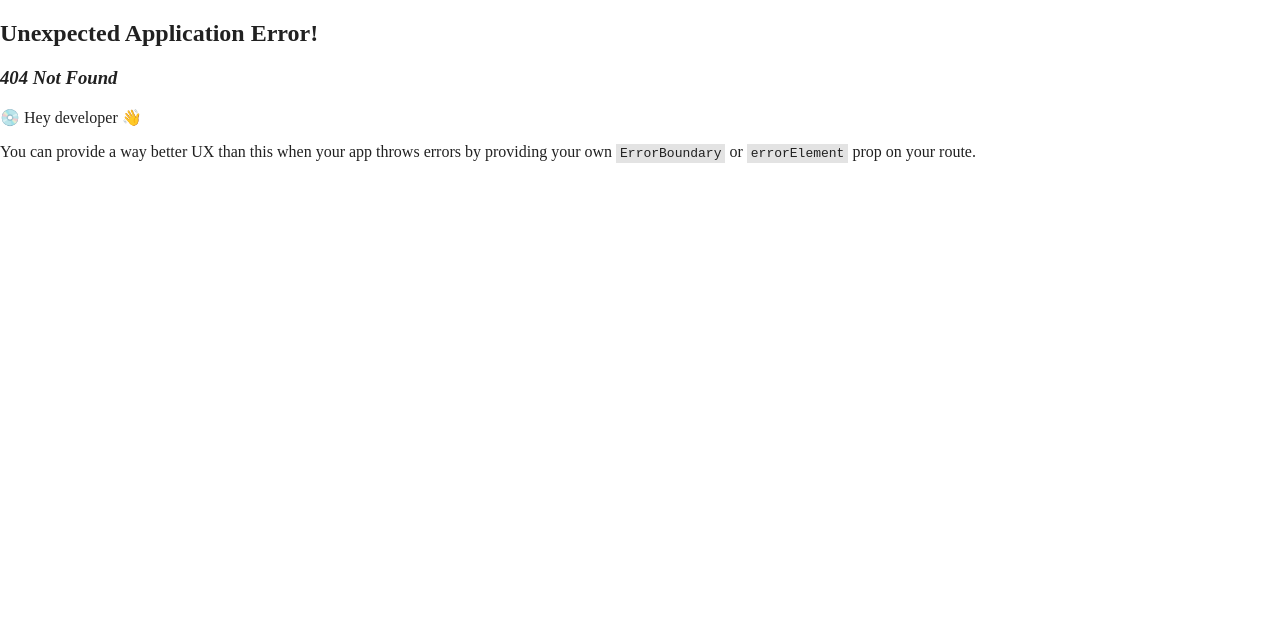
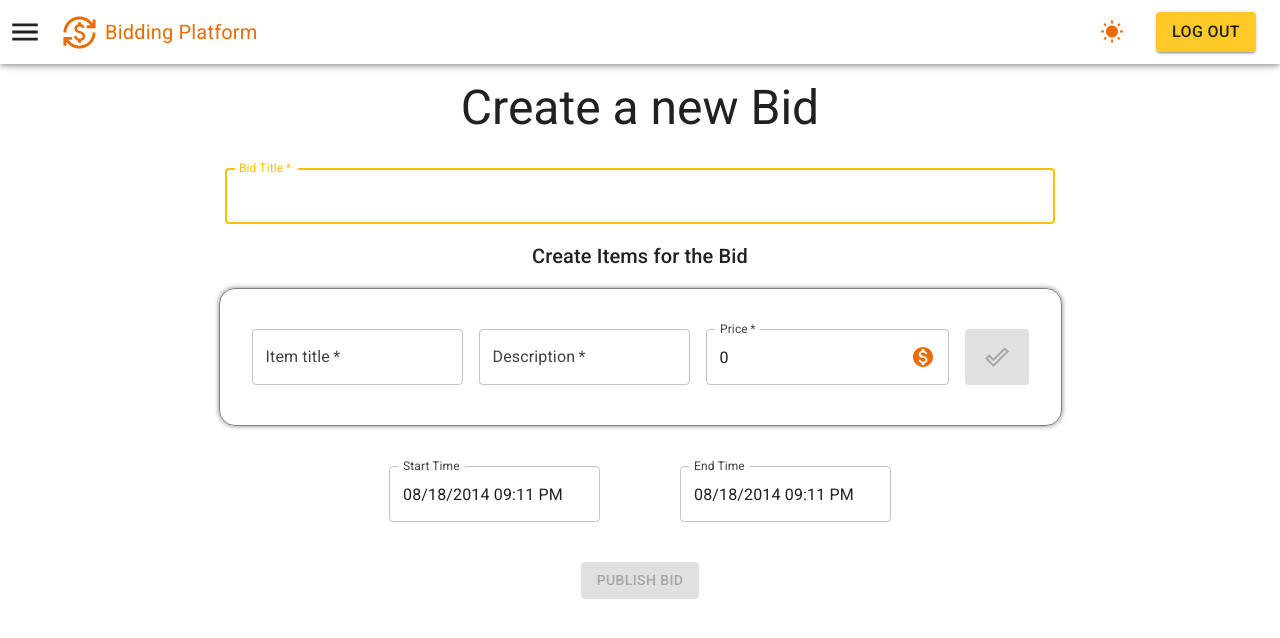
Before and after one commit to raj5036/Real-Time-Collaborative-Bidding-Engine, a React (Vite) app in the folder ui/: page /create-bid in a window 1280 px wide. Before the commit this address had no page. Shown: the top 638 px of the page. Built offline with nearby package versions, Linux system fonts and the light colour scheme.

Commit message:
Fix routing for specific user use cases

```diff
--- a/ui/src/components/Layout/Layout.tsx
+++ b/ui/src/components/Layout/Layout.tsx
@@ -2,15 +2,16 @@ import React from "react";
 import Header from "../Header/Header";
 import Sidebar from "../Sidebar/Sidebar";
 import { Outlet } from "react-router-dom";
+import { MainContainer } from "./LayoutStyles";
 
 const Layout: React.FC = () => {
 	return (
 		<React.Fragment>
 			<Header />
 			<Sidebar />
-			<main className="main-content">
+			<MainContainer>
 				<Outlet />
-			</main>
+			</MainContainer>
 		</React.Fragment>
 	)
 }
--- /dev/null
+++ b/ui/src/components/Layout/LayoutStyles.ts
@@ -0,0 +1,5 @@
+import { styled } from "@mui/material/styles";
+
+export const MainContainer = styled('main')(({ theme }) => `
+	margin-top: ${theme.spacing(10)};
+`)
--- /dev/null
+++ b/ui/src/pages/BiddingPage/BiddingPage.tsx
@@ -0,0 +1,11 @@
+import React from "react";
+
+const BiddingPage: React.FC = () => {
+	return (
+		<React.Fragment>
+			Bidding Page
+		</React.Fragment>
+	)
+}
+
+export default BiddingPage
--- /dev/null
+++ b/ui/src/pages/BidsLeaderBoardPage/BidsLeaderBoard.tsx
@@ -0,0 +1,12 @@
+import React from "react";
+
+const BidsLeaderBoardPage: React.FC = () => {
+
+	return (
+		<React.Fragment>
+			Bids Leader Board
+		</React.Fragment>
+	)
+}
+
+export default BidsLeaderBoardPage
--- /dev/null
+++ b/ui/src/pages/CreateBidsPage/CreateBidsPage.tsx
@@ -0,0 +1,204 @@
+import { Box, Button, InputAdornment, Stack, TextField, Typography } from "@mui/material"
+import { BidCreatorContainer, BidItemsContainer, SetTimer } from "./CreateBidsPageStyles"
+import { useEffect, useState } from "react"
+import dayjs, { Dayjs } from "dayjs"
+import { DateTimePicker } from "@mui/x-date-pickers"
+import DeleteIcon from '@mui/icons-material/Delete';
+import DoneOutlineIcon from '@mui/icons-material/DoneOutline';
+import MonetizationOnIcon from '@mui/icons-material/MonetizationOn';
+import { toast } from "react-toastify"
+import { CreateBid } from "../../utils/ApiClient"
+import { IBidItem } from "../../utils/Types"
+
+const CreateBidsPage: React.FC = () => {
+	const [title, setTitle] = useState<string>("")
+	const [startTime, setStartTime] = useState<string>(
+		dayjs('2014-08-18T21:11:54').format('YYYY-MM-DD HH:mm:ss'),
+	);
+	const [endTime, setEndTime] = useState<string>(
+		dayjs('2014-08-18T21:11:54').format('YYYY-MM-DD HH:mm:ss'),
+	);
+	const [currentBidItem, setCurrentBidItem] = useState<IBidItem>({
+		title: "",
+		price: 0,
+		description: "",
+	})
+	const [bidItems, setBidItems] = useState<IBidItem[]>([{
+		title: "",
+		price: 0,
+		description: "",
+	}])
+	const [addDisabled, setAddDisabled] = useState<boolean>(true)
+	const [submitDisabled, setSubmitDisabled] = useState<boolean>(true)
+
+	useEffect(() => {
+		if (title) {
+			setSubmitDisabled(false)
+		} else {
+			setSubmitDisabled(true)
+		}
+	}, [title])
+
+	useEffect(() => {
+		if (currentBidItem.title && currentBidItem.price && currentBidItem.description) {
+			setAddDisabled(false)
+		} else {
+			setAddDisabled(true)
+		}
+	}, [currentBidItem])
+
+	const handleAddBidItem = () => {
+		setBidItems(prevBidItems => {
+			const temp = currentBidItem
+
+			// reset the current bid item
+			setCurrentBidItem({
+				title: "",
+				price: 0,
+				description: ""
+			})
+
+			return [...prevBidItems, temp]
+		})
+	}
+
+	const handleDeleteBidItem = (index: number) => () => {
+		setBidItems(prevBidItems => {
+			return [...prevBidItems.slice(0, index), ...prevBidItems.slice(index + 1)]
+		})
+	}
+
+	const handleBidSubmit = async () => {
+		try {
+			const result = await CreateBid({
+				title,
+				startTime,
+				endTime,
+				bidItems: bidItems.slice(1),
+			})
+			console.log("result", result)
+			if (result.success) {
+				toast.success("Bid created successfully")
+			}
+		} catch (error) {
+			toast.error("Something went wrong! Please try again")
+		}
+	}
+
+	return (
+		<BidCreatorContainer>
+			<Typography variant="h3" sx={{ mb: 2 }}>Create a new Bid</Typography>
+			<TextField
+				label="Bid Title"
+				name="title"
+				className="title-input"
+				required
+				autoFocus
+				fullWidth
+				value={title}
+				onChange={(e) => setTitle(e.target.value)}
+			/>
+			<Typography variant="h6" sx={{ mt: 2 }}>Create Items for the Bid</Typography>
+			<BidItemsContainer>
+				<Box className="bids-container">
+					{bidItems.map((bidItem, index) => (
+						<Stack direction={"row"} spacing={2} flexWrap={"wrap"} key={index} className="bid-input-container">
+							<TextField
+								label="Item title"
+								name="title"
+								required
+								value={bidItem.title || currentBidItem.title}
+								onChange={(e) => {
+									setCurrentBidItem({ ...currentBidItem, title: e.target.value })
+								}}
+							/>
+							<TextField
+								label="Description"
+								name="description"
+								required
+								value={bidItem.description || currentBidItem.description}
+								onChange={(e) => {
+									setCurrentBidItem({ ...currentBidItem, description: e.target.value })
+								}}
+							/>
+							<TextField
+								label="Price"
+								name="price"
+								value={bidItem.price || currentBidItem.price}
+								type="number"
+								required
+								InputProps={{
+									endAdornment: (
+										<InputAdornment position="end">
+											<MonetizationOnIcon color="warning"/>
+										</InputAdornment>
+									),
+								}}
+								onChange={(e) => {
+									setCurrentBidItem({ ...currentBidItem, price: Number(e.target.value) })
+								}}
+							/>
+							{bidItem.title && bidItem.price && bidItem.description ? (
+								<Button
+									variant="contained"
+									color="error"
+									size="small"
+									className="delete-button"
+									onClick={handleDeleteBidItem(index)}
+								><DeleteIcon /></Button>
+							): (<Button
+								variant="contained"
+								color="success"
+								disabled={addDisabled}
+								onClick={handleAddBidItem}
+							><DoneOutlineIcon /></Button>)}
+						</Stack>
+					))}
+				</Box>
+			</BidItemsContainer>
+			<SetTimer>
+				<DateTimePicker
+					label="Start Time"
+					className="start-time-picker"
+					value={dayjs(startTime)}
+					onChange={(newValue: Dayjs | null) => {
+						if (!newValue) {
+							return
+						}
+						setStartTime(newValue.format('YYYY-MM-DD HH:mm:ss'))
+					}}
+					slotProps={{
+						textField: {
+							variant: "outlined",
+						}
+					}}
+				/>
+				<DateTimePicker
+					label="End Time"
+					className="end-time-picker"
+					value={dayjs(endTime)}
+					onChange={(newValue: Dayjs | null) => {
+						if (!newValue) {
+							return
+						}
+						setEndTime(newValue.format('YYYY-MM-DD HH:mm:ss'))
+					}}
+					slotProps={{
+						textField: {
+							variant: "outlined",
+						}
+					}}
+				/>
+			</SetTimer>
+			<Button
+				className="submit-btn"
+				onClick={handleBidSubmit}
+				variant="contained"
+				color="primary"
+				disabled={submitDisabled}
+			>Publish Bid</Button>
+		</BidCreatorContainer>
+	)
+}
+
+export default CreateBidsPage
--- /dev/null
+++ b/ui/src/pages/CreateBidsPage/CreateBidsPageStyles.ts
@@ -0,0 +1,63 @@
+import { Box, Container } from "@mui/material";
+import { styled } from "@mui/material/styles";
+
+export const BidCreatorContainer = styled(Container)(({ theme }) => `
+	margin-top: ${theme.spacing(2)};
+	display: flex;
+	flex-direction: column;
+	align-items: center;
+
+	& .title-input {
+		margin-top: ${theme.spacing(2)};
+		width: 72%;
+		color: ${theme.palette.text.primary};
+	}
+`)
+
+export const BidItemsContainer = styled(Box)(({ theme }) => `
+	margin-top: ${theme.spacing(2)};
+	margin-bottom: ${theme.spacing(2)};
+	padding: ${theme.spacing(2)} ${theme.spacing(4)};
+	text-align: center;
+	border: 1px solid gray;
+	border-radius: ${theme.spacing(2)};
+	box-shadow: 0 0 5px gray;
+	max-height: ${theme.spacing(40)};
+	overflow-y: scroll;
+
+	& .bids-container {
+		margin-top: ${theme.spacing(3)};
+	}
+
+	& .bid-input-container {
+		margin: ${theme.spacing(3)} 0;
+
+		& .MuiButtonBase-root:disabled {
+  			cursor: not-allowed;
+  			pointer-events: auto;
+		}
+	}
+`)
+
+export const SetTimer = styled(Box)(({ theme }) => `
+	margin: ${theme.spacing(3)} 0 ${theme.spacing(5)};
+	display: flex;
+	flex-direction: row;
+	justify-content: center;
+	align-items: center;
+	gap: ${theme.spacing(10)};
+	width: 100%;
+	flex-wrap: wrap;
+`)
+
+export const VisuallyHiddenInput = styled('input')({
+	clip: 'rect(0 0 0 0)',
+	clipPath: 'inset(50%)',
+	height: 1,
+	overflow: 'hidden',
+	position: 'absolute',
+	bottom: 0,
+	left: 0,
+	whiteSpace: 'nowrap',
+	width: 1,
+  });
--- a/ui/src/pages/LoginPage/LoginPage.tsx
+++ b/ui/src/pages/LoginPage/LoginPage.tsx
@@ -15,7 +15,7 @@ import { Link, useNavigate } from 'react-router-dom';
 import { LoginUser } from '../../utils/ApiClient';
 import { LoginController } from './LoginPageStyles';
 import { CommonUtils } from '../../utils/CommonUtils';
-import { LocalStorageKeys } from '../../utils/Constants';
+import { LocalStorageKeys, USER_TYPES } from '../../utils/Constants';
 import { toast } from 'react-toastify';
 import { UserContext } from '../../context/UserContext/UserContext';
 import { IUserContext } from '../../context/UserContext/Types';
@@ -51,7 +51,11 @@ export default function Login() {
       CommonUtils.setItemInLocalStorage(LocalStorageKeys.USER_DETAILS, JSON.stringify(result.user))
       setUser(result.user)
       toast.success("Login Successful")
-      navigate(AppRoutes.DASHBOARD)
+      if (result.user.role === USER_TYPES.BID_CREATOR) {
+        navigate(AppRoutes.CREATE_BID)
+      } else {
+        navigate(AppRoutes.BIDDING_PAGE)
+      }
     } catch (error) {
       console.error(error)
       toast.error("Something went wrong! Please try again")
--- a/ui/src/routes/router.tsx
+++ b/ui/src/routes/router.tsx
@@ -4,6 +4,9 @@ import HomePage from "../pages/HomePage/HomePage";
 import SignupPage from "../pages/SignupPage/SignupPage";
 import AppRoutes from "./routes";
 import Layout from "../components/Layout/Layout";
+import CreateBidsPage from "../pages/CreateBidsPage/CreateBidsPage";
+import BidsLeaderBoardPage from "../pages/BidsLeaderBoardPage/BidsLeaderBoard";
+import BiddingPage from "../pages/BiddingPage/BiddingPage";
 
 const router = createBrowserRouter([
 	{
@@ -19,6 +22,9 @@ const router = createBrowserRouter([
 		element: <Layout />,
 		children: [
 			{path: AppRoutes.DASHBOARD, element: <HomePage />},
+			{path: AppRoutes.CREATE_BID, element: <CreateBidsPage />},
+			{path: AppRoutes.BIDS_LEADERBOARD, element: <BidsLeaderBoardPage />},
+			{path: AppRoutes.BIDDING_PAGE, element: <BiddingPage />},
 		]
 	}
 ]);
--- a/ui/src/routes/routes.ts
+++ b/ui/src/routes/routes.ts
@@ -5,6 +5,7 @@ const AppRoutes = {
 	DASHBOARD: "/dashboard",
 	CREATE_BID: "/create-bid",
 	BIDS_LEADERBOARD: "/bids-leaderboard",
+	BIDDING_PAGE: "/bidding-page",
 }
 
 export default AppRoutes
```
